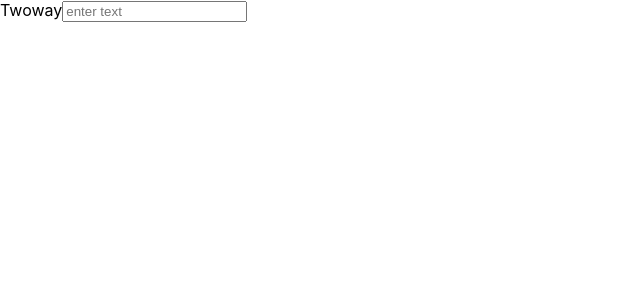
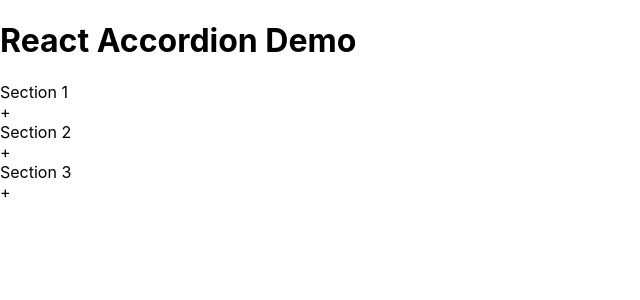
Before and after one commit to Jitendra-coder-max/react_interview, a React (Create React App) app: page / in a window 1280 px wide. Shown: the top 300 px of the page, without its empty margins (0-640 px from the left). Built offline with nearby package versions, Linux system fonts and the light colour scheme.

Commit message:
code saved

```diff
--- a/src/App.js
+++ b/src/App.js
@@ -706,22 +706,180 @@
 
 // export default App
 
+// import React from 'react';
+// // import Dis from './revise/Dis'
+// // import DisArr from './revise/DisArr';
+
+// import Show from './revise/Show'
+// import Twoway from './revise/Twoway';
+// const App = () => {
+
+//   return(
+//     <div>
+//       {/* <Dis /> */}
+//       {/* <DisArr /> */}
+//       {/* <Show /> */}
+//       <Twoway />
+//     </div>
+//   )
+// }
+
+// export default App;
+
+
+
 import React from 'react';
-// import Dis from './revise/Dis'
-// import DisArr from './revise/DisArr';
+import Accordion from './machinecode/accord/Accordion'
 
-import Show from './revise/Show'
-import Twoway from './revise/Twoway';
 const App = () => {
+  const accordionData = [
+    {
+      title: 'Section 1',
+      content: `Lorem ipsum dolor, sit amet consectetur adipisicing elit. Quis sapiente
+      laborum cupiditate possimus labore, hic temporibus velit dicta earum
+      suscipit commodi eum enim atque at? Et perspiciatis dolore iure
+      voluptatem.`
+    },
+    {
+      title: 'Section 2',
+      content: `Lorem ipsum, dolor sit amet consectetur adipisicing elit. Mollitia veniam
+      reprehenderit nam assumenda voluptatem ut. Ipsum eius dicta, officiis
+      quaerat iure quos dolorum accusantium ducimus in illum vero commodi
+      pariatur? Impedit autem esse nostrum quasi, fugiat a aut error cumque
+      quidem maiores doloremque est numquam praesentium eos voluptatem amet!
+      Repudiandae, mollitia id reprehenderit a ab odit!`
+    },
+    {
+      title: 'Section 3',
+      content: `Sapiente expedita hic obcaecati, laboriosam similique omnis architecto ducimus magnam accusantium corrupti
+      quam sint dolore pariatur perspiciatis, necessitatibus rem vel dignissimos
+      dolor ut sequi minus iste? Quas?`
+    }
+  ];
 
-  return(
+  return (
     <div>
-      {/* <Dis /> */}
-      {/* <DisArr /> */}
-      {/* <Show /> */}
-      <Twoway />
+      <h1>React Accordion Demo</h1>
+      <div className="accordion">
+        {accordionData.map(({ title, content , index}) => (
+          <Accordion  key ={index}title={title} content={content} />
+        ))}
+      </div>
     </div>
-  )
-}
+  );
+};
 
 export default App;
+
+// import React from 'react';
+// import Star from './machinecode/Star';
+
+// const App = () => {
+//   return (
+//     <div>App
+
+//       <Star />
+//     </div>
+//   )
+// }
+
+// export default App
+
+// import React from 'react';
+// import Carousel from './machinecode/Carousel';
+
+// const App = () => {
+//   return (
+//     <div>App
+//       <Carousel />
+//     </div>
+//   )
+// }
+
+// export default App
+
+// import React from 'react'
+// import Folder from './machinecode/Folder'
+// import  dir from './machinecode/data/folderData'
+
+// const App = () => {
+
+
+//   return (
+//     <div>App
+
+//       <Folder  dir={dir}/>
+//     </div>
+//   )
+// }
+
+// export default App
+
+
+// import React from 'react'
+// import Accordion from './machinecode/accord/Accordion'
+// const App = () => {
+//   return (
+//     <div>App
+//       <Accordion />
+//     </div>
+//   )
+// }
+
+// export default App
+
+// import React from 'react';
+// import Accordion from './machinecode/accord/Accordion'
+
+// const App = () => {
+//   const accordionData = [
+//     {
+//       title: 'Section 1',
+//       content: `Lorem ipsum dolor, sit amet consectetur adipisicing elit. Quis sapiente
+//       laborum cupiditate possimus labore, hic temporibus velit dicta earum
+//       suscipit commodi eum enim atque at? Et perspiciatis dolore iure
+//       voluptatem.`
+//     },
+//     {
+//       title: 'Section 2',
+//       content: `Lorem ipsum, dolor sit amet consectetur adipisicing elit. Mollitia veniam
+//       reprehenderit nam assumenda voluptatem ut. Ipsum eius dicta, officiis
+//       quaerat iure quos dolorum accusantium ducimus in illum vero commodi
+//       pariatur? Impedit autem esse nostrum quasi, fugiat a aut error cumque
+//       quidem maiores doloremque est numquam praesentium eos voluptatem amet!
+//       Repudiandae, mollitia id reprehenderit a ab odit!`
+//     },
+//     {
+//       title: 'Section 3',
+//       content: `Sapiente expedita hic obcaecati, laboriosam similique omnis architecto ducimus magnam accusantium corrupti
+//       quam sint dolore pariatur perspiciatis, necessitatibus rem vel dignissimos
+//       dolor ut sequi minus iste? Quas?`
+//     }
+//   ];
+
+//   return (
+//     <div>
+//       <h1>React Accordion Demo</h1>
+//       <div className="accordion">
+//         {accordionData.map(({ title, content }) => (
+//           <Accordion title={title} content={content} />
+//         ))}
+//       </div>
+//     </div>
+//   );
+// };
+
+// export default App;
+
+
+// import React from 'react'
+// import Pagination from './pagination/Pagination'
+// const App = () => {
+//   return (
+//     <div>App
+//       <Pagination />
+//     </div>
+//   )
+// }
+
+// export default App
--- a/src/apirequest/Fetchapi.js
+++ b/src/apirequest/Fetchapi.js
@@ -125,7 +125,9 @@
   const addData = async () => {
     try {
       const res = await axios.post(`https://jsonplaceholder.typicode.com/users`, newUser);
-      setUsers([...users, res.data]);
+      // setUsers([...users, res.data]);
+
+      setUsers( prev => [...prev, res.data])
       setNewUser({ id: null, name: '', username: '', email: '' });
     } catch (error) {
       console.error('Error adding user:', error);
--- a/src/machinecode/Folder.js
+++ b/src/machinecode/Folder.js
@@ -7,6 +7,7 @@
 
 if(dir.type==='folder'){
   return (
+    <>
     <div onClick={(e) => {
         setShow(!show);
         e.stopPropagation()
@@ -20,6 +21,7 @@
             ))}
         </div>
     </div>
+    </>
   )
 }
     else {
--- a/src/machinecode/Progressmybar.js
+++ b/src/machinecode/Progressmybar.js
@@ -12,10 +12,10 @@
           clearInterval(interval); // Stop the interval when progress reaches 100%
           return prevProgress;
         } else {
-          return prevProgress + 10; // Increment progress by 10% every second
+          return prevProgress + 1; // Increment progress by 1% every second mili
         }
       });
-    }, 1000);
+    }, 100);
 
     return () => clearInterval(interval); // Cleanup function to clear the interval
   }, []);
--- a/src/machinecode/Star.js
+++ b/src/machinecode/Star.js
@@ -15,7 +15,8 @@
             onMouseLeave={() => setHover(rating)}
           >
             <span className={`star ${num <= (rating || hover) ? "on" : "off"}`}>
-              &#9733;
+              &#9734;
+              {/* &star; */}
             </span>
           </button>
         ))}
--- a/src/machinecode/Stopwatch.js
+++ b/src/machinecode/Stopwatch.js
@@ -59,4 +59,4 @@
   )
 }
 
-export default Stopwatch
+export default Stopwatch;
--- /dev/null
+++ b/src/machinecode/accord/Accordion.js
@@ -0,0 +1,18 @@
+import React, { useState } from 'react';
+import './style.css'
+
+const Accordion = ({ title, content }) => {
+  const [isActive, setIsActive] = useState(false);
+
+  return (
+    <div className="accordion-item">
+      <div className="accordion-title" onClick={() => setIsActive(!isActive)}>
+        <div>{title}</div>
+        <div>{isActive ? '-' : '+'}</div>
+      </div>
+      {isActive && <div className="accordion-content">{content}</div>}
+    </div>
+  );
+};
+
+export default Accordion;
--- a/src/machinecode/progressBar.css
+++ b/src/machinecode/progressBar.css
@@ -9,5 +9,5 @@
     color: white;
     text-align: center;
     line-height: 30px;
-    transition: width 0.5s ease-in-out;
+    transition: width .5s ease-in-out;
   }
--- a/src/machinecode/star.css
+++ b/src/machinecode/star.css
@@ -1,7 +1,7 @@
 .Rating_star {
     display: flex;
   flex-direction: column;
-  /* justify-content: center; */
+  justify-content: center;
   align-items: center;
   height: 100vh;
 }
--- a/src/pagination/pagination.css
+++ b/src/pagination/pagination.css
@@ -8,7 +8,7 @@
 }
 
 .products__single {
-height: 250px;
+height: 150px;
 padding: 20px;
 margin:5px;
 background-color: aqua;
@@ -20,7 +20,7 @@
 
 .products__single > img {
     width:100%;
-    height: 95%;
+    height: 90%;
     /* object-fit: cover;
     margin-bottom: 1px */
 }
```
Also changed, not shown: src/pagination/Pagination.js (+12 -8 lines), src/machinecode/accord/style.css (added).
